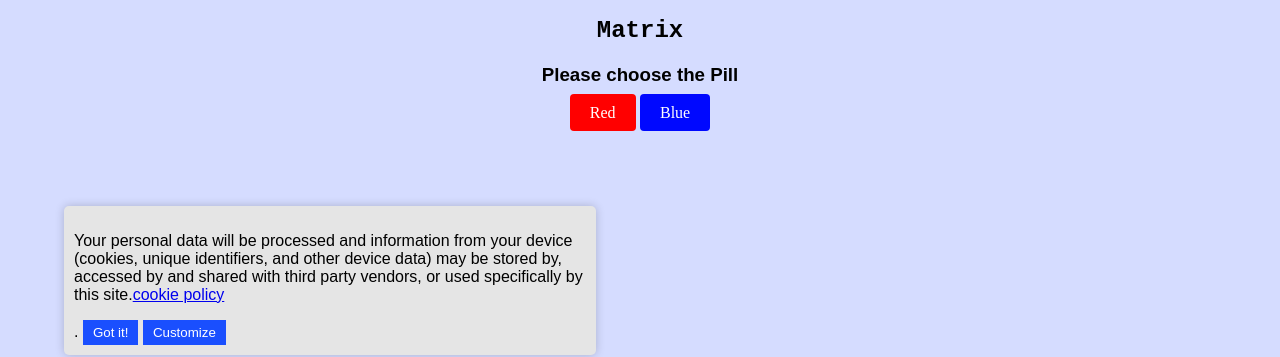
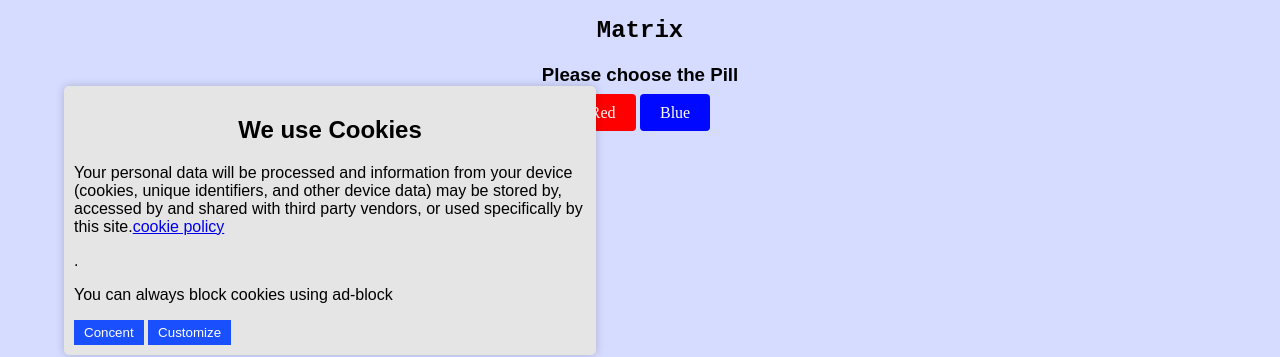
Before and after one commit to tonrl/cusvt, a plain HTML site: page index.html in a window 1280 px wide. Shown: the part 445-802 px from the top of the page. Drawn offline with nearby package versions, Linux system fonts and the light colour scheme; a script that the page names is missing.

Commit message:
Update index.html

```diff
--- a/index.html
+++ b/index.html
@@ -53,11 +53,16 @@
             </div>
           </main>
           <div class="cookie-banner">
+            <h2>We use Cookies</h2>
             <p>Your personal data will be processed and information from your device (cookies, unique identifiers, and other device data) may be stored by, accessed by and shared with third party vendors, or used specifically by this site.<a href="./privacy">cookie policy</a></p>.
-            <button class="accept-button" onclick="acceptCookies()">Got it!</button>
+            <p>You can always block cookies using ad-block</p>
+            <button class="accept-button" onclick="acceptCookies()">Concent</button>
             <button class="accept-button" onclick="customizeCookies()">Customize</button>
             <div id="customize-dialog" style="display: none;">
               <h2>Customize Cookies</h2>
+              <label>
+                <input type="checkbox" id="analytics-checkbox" checked>
+              </label>
               <label>
                 <input type="checkbox" id="analytics-checkbox" checked> Analytics
               </label>
```
